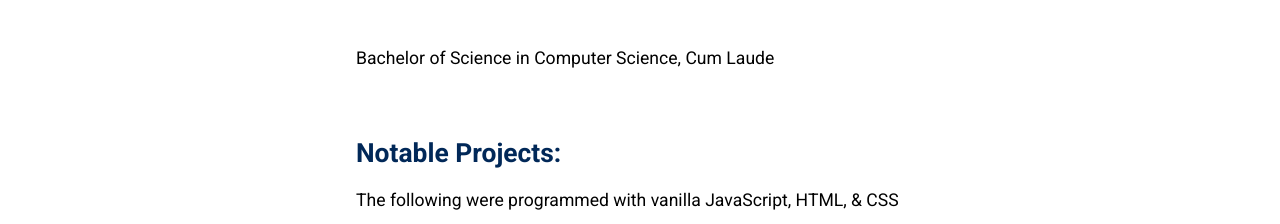
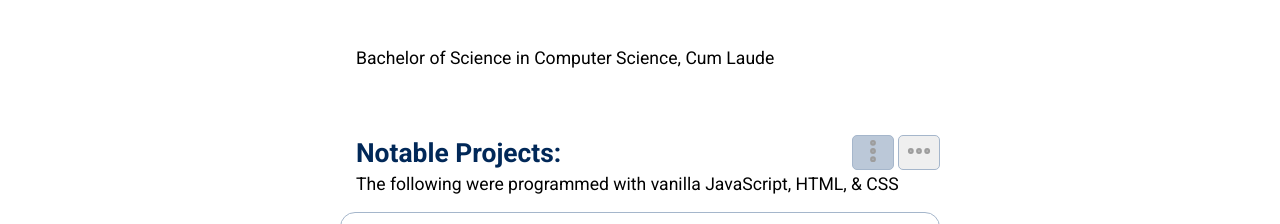
Before and after one commit to nro22/nro22.github.io, a plain HTML site: page index.html in a window 1280 px wide. Shown: the part 445-669 px from the top of the page. Drawn offline with Linux system fonts and the light colour scheme.

Commit message:
view buttons styled

```diff
--- a/index.html
+++ b/index.html
@@ -94,7 +94,13 @@
         </div>
     </section>
     <section class="projects">
-        <h2>Notable Projects:</h2>
+        <div class="projects-header">
+            <h2>Notable Projects:</h2>
+            <div class="projectsView">
+                <button type="button" class="active"><img src="images/more-vertical.svg" alt=""></button>
+                <button type="button"><img src="images/more-horizontal.svg" alt=""></button>
+            </div>
+        </div>
         <p class="disclaim">The following were programmed with vanilla JavaScript, HTML, & CSS</p>
         <div class="project">
             <div class="projectDescriptor">
--- a/script.js
+++ b/script.js
@@ -1,4 +1,4 @@
-//hamburger menu:
+//hamburger menu script
 document.addEventListener('DOMContentLoaded', () => {
     const navToggle = document.querySelector('.nav-toggle');
     const navList = document.querySelector('.nav-list');
@@ -35,3 +35,13 @@ projBtn.addEventListener('click', (event) => {
         projectsSection.scrollIntoView({ behavior: 'smooth' });
     }
 });
+// end of hamburger menu script
+
+//Project section script
+const buttons = document.querySelectorAll('.projectsView button');
+buttons.forEach(btn => btn.addEventListener('click', function(e){
+    buttons.forEach(btn => {
+        (btn!==e.currentTarget) ? btn.classList.remove('active') : null;
+    })
+    this.classList.add('active');
+}));
--- a/styles/projectStyle.css
+++ b/styles/projectStyle.css
@@ -1,3 +1,26 @@
+.projects-header{
+    display: flex;
+    justify-content: space-between;
+}
+.projectsView button {
+    cursor: pointer;
+    border: 1px solid #a5b6cb;
+    border-radius: 5px;
+}
+
+.projectsView button:hover{
+    background-color: rgba(165, 182, 203, .75);
+}
+
+.active{
+    background-color: rgba(165, 182, 203, .75);
+
+}
+
+/* .active{
+
+} */
+
 .projects .disclaim{
     padding: 0 1rem 1rem;
 }
--- a/styles/style.css
+++ b/styles/style.css
@@ -33,7 +33,10 @@ section{
 section h2{
     padding-left: 1rem;
     color: #012858;
-    margin: 4rem 0 1rem;
+    /* margin: 4rem 0 1rem; */
+}
+section + section{
+    margin-top: 4rem;
 }
 .nav-container, section{
     margin-bottom: 1.5rem;
```
Also changed, not shown: images/more-horizontal.svg (added), images/more-vertical.svg (added), yousef-espanioly-Wd9JdX7a7ls-unsplash.jpg (deleted).
